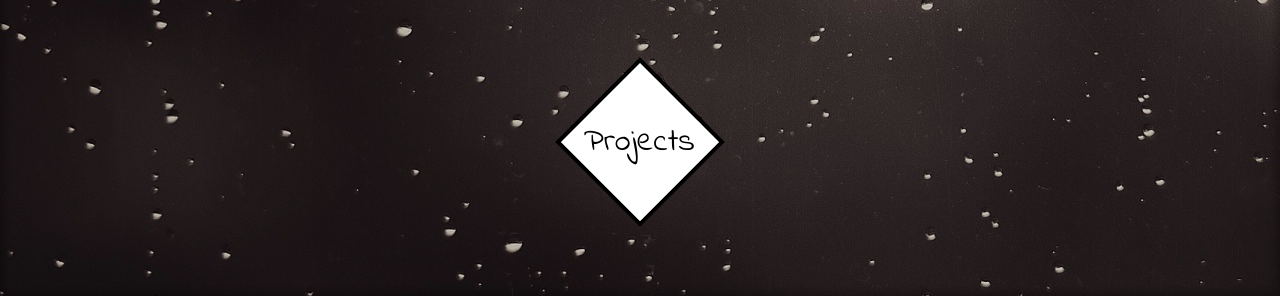
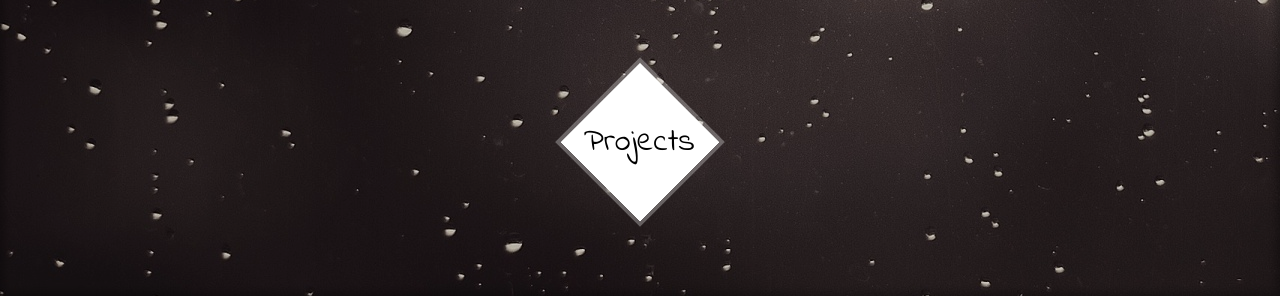
Before and after one commit to Shaay-ME/Shaay-ME.github.io, a plain HTML site: page index.html in a window 1280 px wide. In both pictures the pointer is over the element "Projects". Shown: the part 504-800 px from the top of the page. Drawn offline with nearby package versions, Linux system fonts and the light colour scheme.

Commit message:
Update index.css

```diff
--- a/index.css
+++ b/index.css
@@ -89,7 +89,7 @@ h1
     color: black;
     box-shadow: inset 150px 150px  white;
 
-    border-color: black;
+    border-color: rgba(250,250,250,0.3);
 }
 .navvy:hover p1
 {
```
